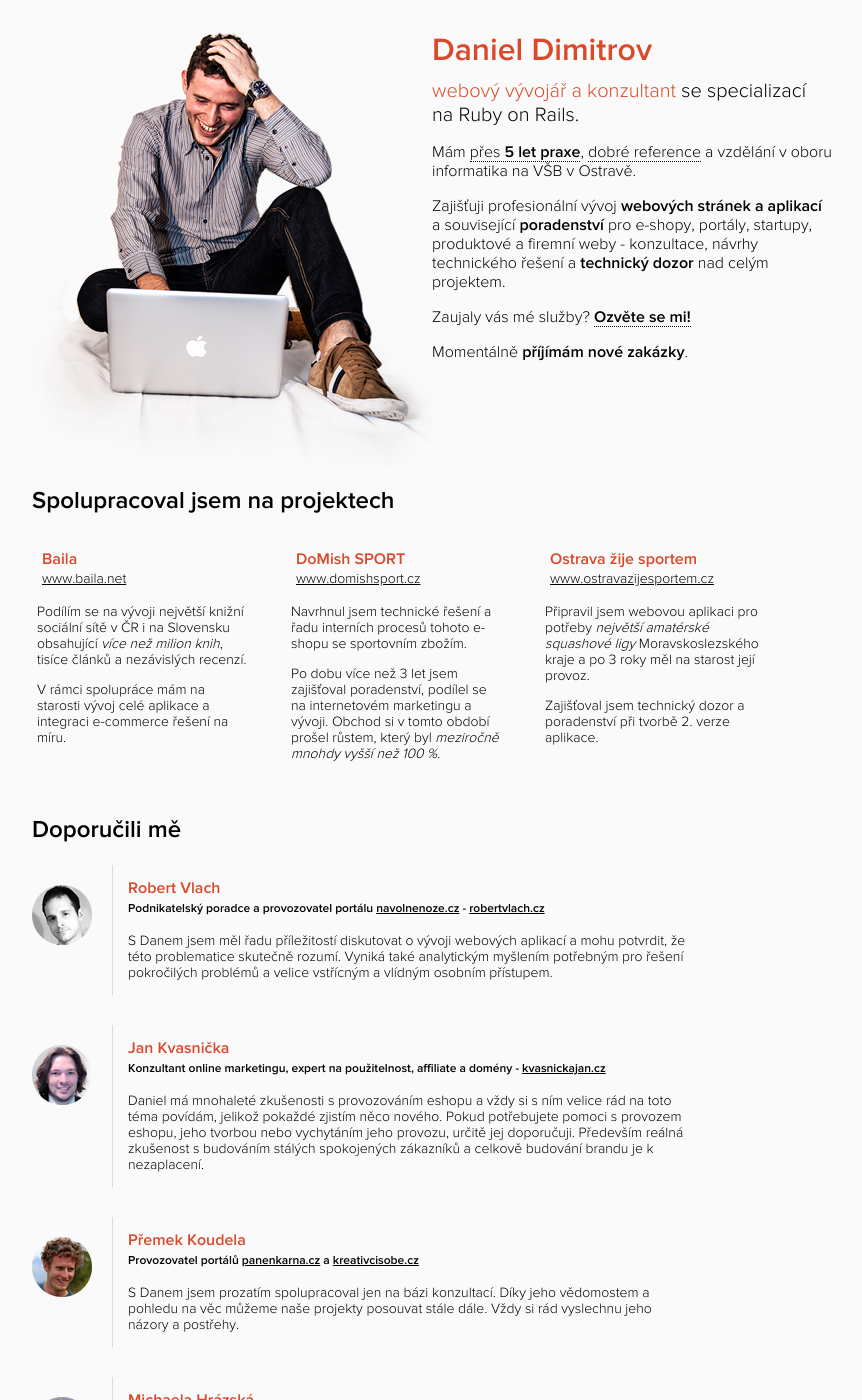
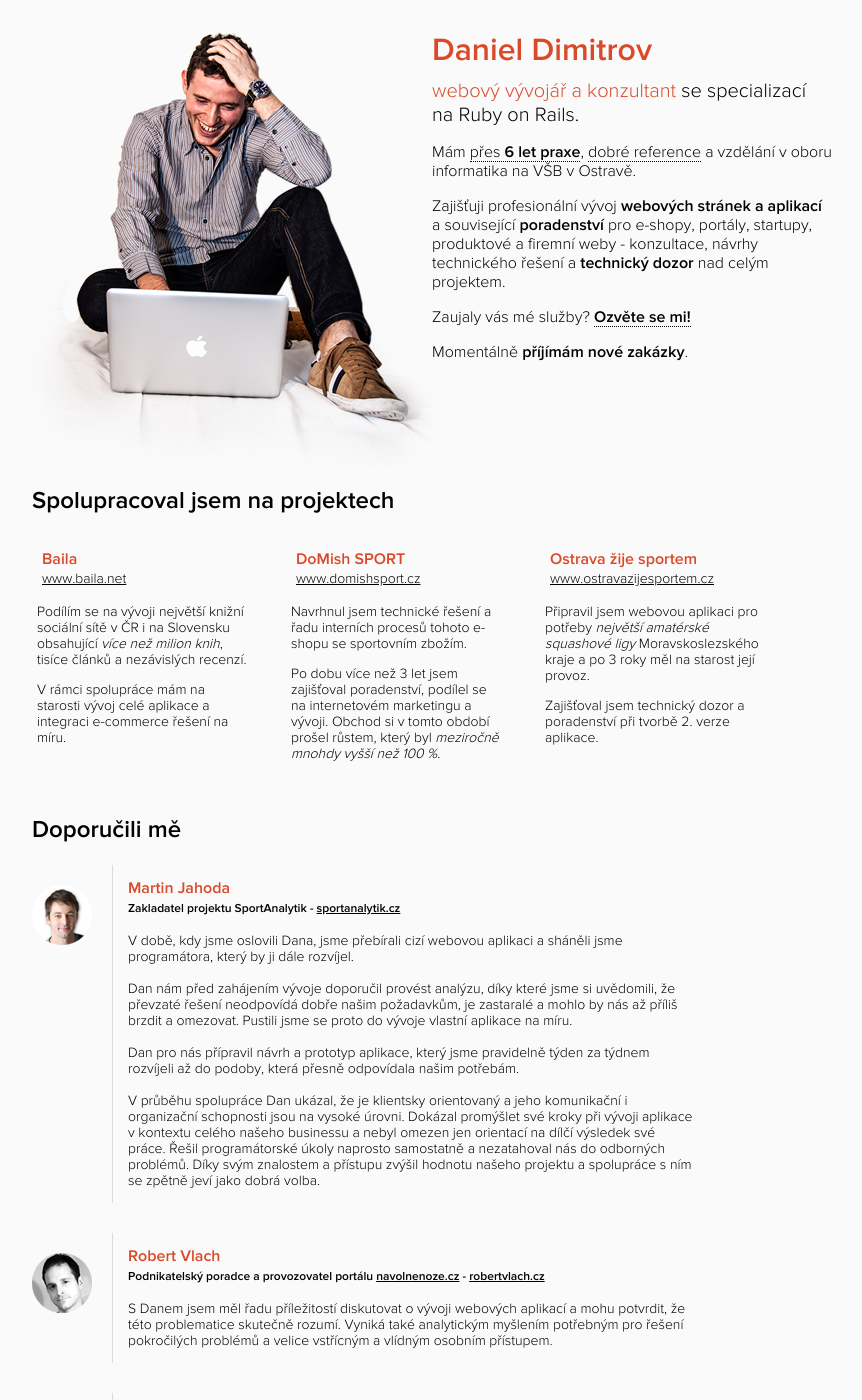
Before and after one commit to danieldimitrov/danieldimitrov.github.io, a Jekyll site: the page built from index.html, in a window 1280 px wide and 1400 px high. Shown: the whole window, without its empty margins (208-1070 px from the left). Built offline with Jekyll 4.4.1, drawn with Linux system fonts in a browser that asks for light colours; nearby versions of some CDN libraries; some web fonts are replaced.

Commit message:
Added new testimonial
Signed-off-by: DanielDimitrov <dimitrov.dan@gmail.com>

```diff
--- a/index.html
+++ b/index.html
@@ -14,7 +14,7 @@ description: Profesionální vývoj webových aplikací a související poradens
         <span>webový vývojář a konzultant</span> se specializací na Ruby on Rails.
       </header>
       <p>
-        Mám <a href="#projects" onclick="_gaq.push(['_trackEvent', 'RootPage', 'Projects', 'Intro']);">přes <strong>5 let praxe</strong></a>, <a href="#recommendations" onclick="_gaq.push(['_trackEvent', 'RootPage', 'Recommendations', 'Intro']);">dobré reference</a> a vzdělání v oboru informatika na VŠB v Ostravě.
+        Mám <a href="#projects" onclick="_gaq.push(['_trackEvent', 'RootPage', 'Projects', 'Intro']);">přes <strong>6 let praxe</strong></a>, <a href="#recommendations" onclick="_gaq.push(['_trackEvent', 'RootPage', 'Recommendations', 'Intro']);">dobré reference</a> a vzdělání v oboru informatika na VŠB v Ostravě.
       </p>
       <p>
          Zajišťuji profesionální vývoj <strong>webových stránek a aplikací</strong> a související <strong>poradenství</strong> pro e-shopy, portály, startupy,
@@ -90,6 +90,33 @@ description: Profesionální vývoj webových aplikací a související poradens
 
   <article>
     <div class="photo">
+      <img src='/img/clients/martin_jahoda.png'>
+    </div>
+    <div class="content">
+      <header>
+        <h3>Martin Jahoda</h3>
+        <strong>Zakladatel projektu SportAnalytik - <a href="http://www.sportanalytik.cz" onclick="_gaq.push(['_trackEvent', 'RootPage', 'Recommendations', 'Sportanalytik']);">sportanalytik.cz</a></strong>
+      </header>
+      <p>
+        V době, kdy jsme oslovili Dana, jsme přebírali cizí webovou aplikaci a sháněli jsme programátora, který by ji dále rozvíjel.<br><br>
+
+        Dan nám před zahájením vývoje doporučil provést analýzu, díky které jsme si uvědomili, že převzaté řešení neodpovídá dobře našim
+        požadavkům, je zastaralé a mohlo by nás až příliš brzdit a omezovat. Pustili jsme se proto do vývoje vlastní aplikace na míru.<br><br>
+
+        Dan pro nás přípravil návrh a prototyp aplikace, který jsme pravidelně týden za týdnem rozvíjeli až do podoby, která přesně odpovídala našim potřebám.<br><br>
+
+        V průběhu spolupráce Dan ukázal, že je klientsky orientovaný a jeho komunikační i organizační schopnosti jsou na vysoké úrovni.
+        Dokázal promýšlet své kroky při vývoji aplikace v kontextu celého našeho businessu a nebyl omezen jen orientací na dílčí výsledek své práce.
+        Řešil programátorské úkoly naprosto samostatně a nezatahoval nás do odborných problémů.
+        Díky svým znalostem a přístupu zvýšil hodnotu našeho projektu a spolupráce s ním se zpětně jeví jako dobrá volba.
+      </p>
+    </div>
+  </article>
+
+  <div class="clearfix"></div>
+
+  <article>
+    <div class="photo">
       <img src='/img/clients/robert_vlach.png'>
     </div>
     <div class="content">
@@ -99,9 +126,6 @@ description: Profesionální vývoj webových aplikací a související poradens
       </header>
       <p>
         S Danem jsem měl řadu příležitostí diskutovat o vývoji webových aplikací a mohu potvrdit, že této problematice skutečně rozumí. Vyniká také analytickým myšlením potřebným pro řešení pokročilých problémů a velice vstřícným a vlídným osobním přístupem.
-      </p>
-      <p>
-
       </p>
     </div>
   </article>
```
Also changed, not shown: img/clients/martin_jahoda.png (added).
